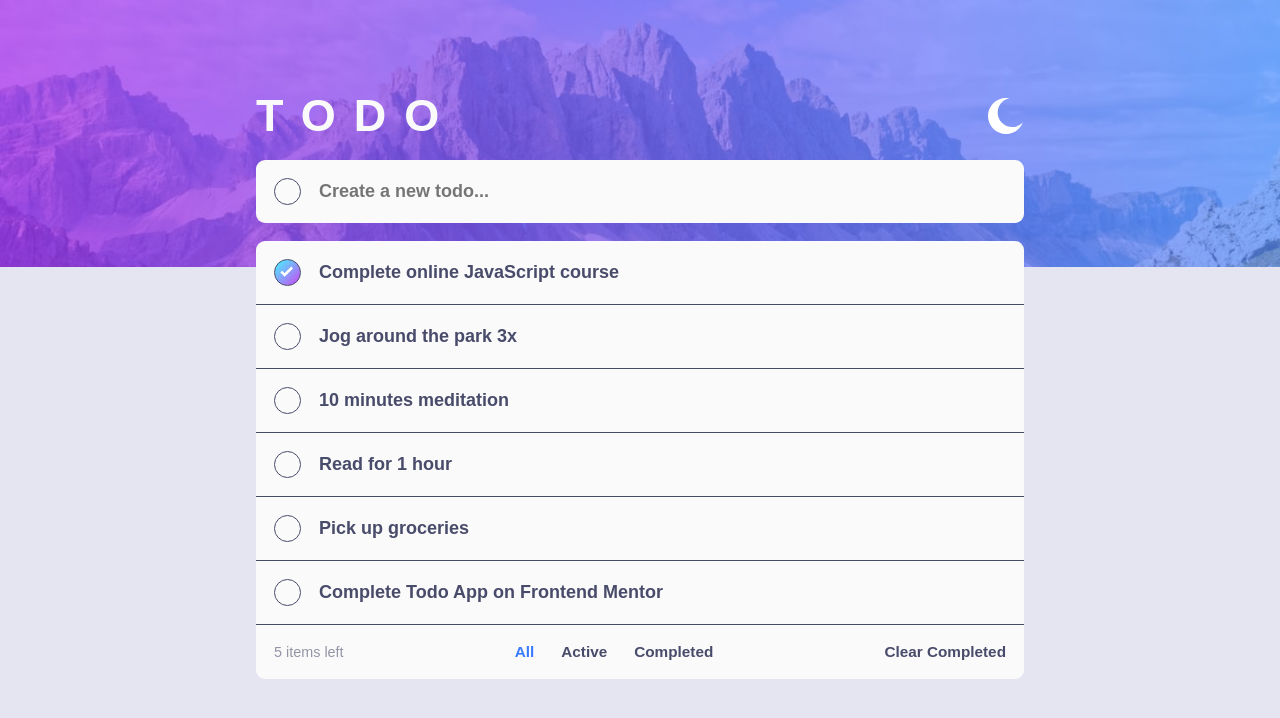
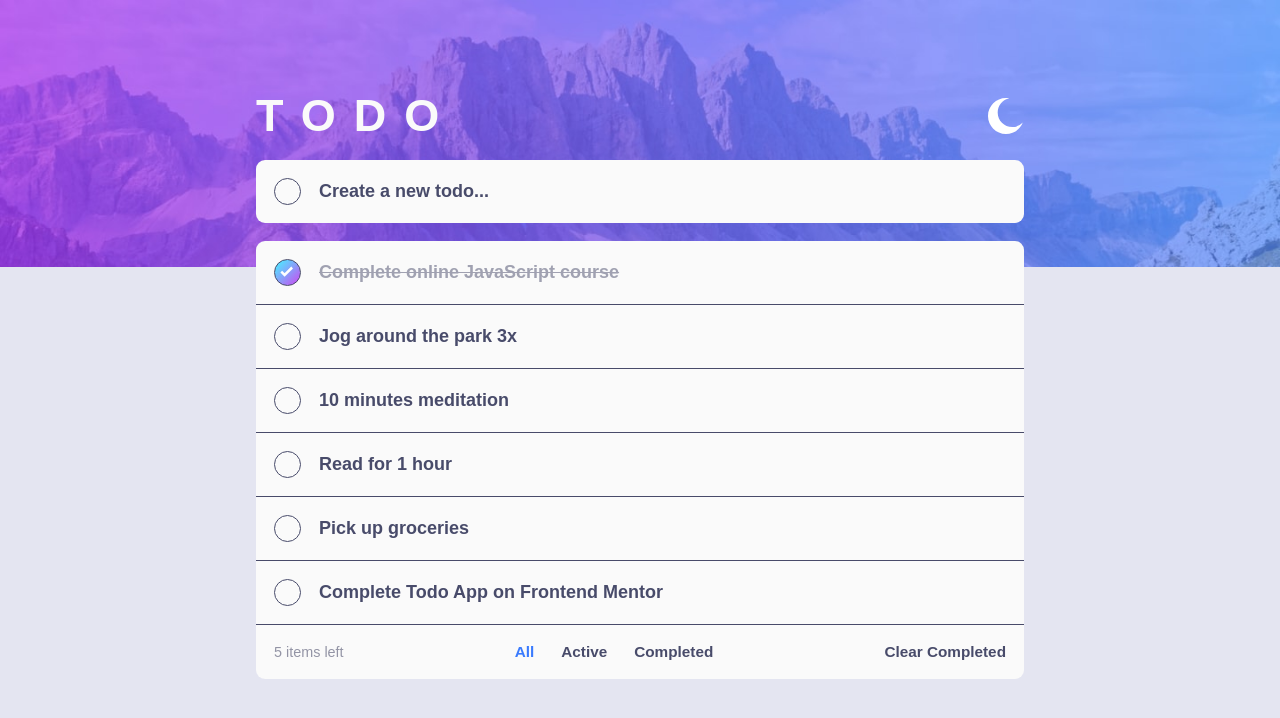
Before and after one commit to ackd151/todo-react, a React (Create React App) app: page / in a window 1280 px wide. Shown: the top 718 px of the page. Built offline with nearby package versions, Linux system fonts and the light colour scheme.

Commit message:
Resolved todos state update on todo check/uncheck. Now using localStorage for simple persistence option.

```diff
--- a/src/App.js
+++ b/src/App.js
@@ -1,4 +1,4 @@
-import { useState } from "react";
+import { useEffect, useState } from "react";
 import Header from "./Header";
 import NewTodo from "./NewTodo";
 import Todos from "./Todos";
@@ -6,9 +6,15 @@ import Todos from "./Todos";
 import bgDeskLight from "./assets/bg-desktop-light.jpg";
 import bgDeskDark from "./assets/bg-desktop-dark.jpg";
 
+import { getNewId } from "./utils/todoUtils";
+
 import "./App.css";
 
+// Static dev-data
+import staticData from "./devData";
+
 function App() {
+  /* THEME mgmt*/
   const [theme, setTheme] = useState("light");
   const themeToggleHandler = () => {
     setTheme((prev) => {
@@ -21,6 +27,52 @@ function App() {
 
   const setDocumentTheme = (theme) =>
     (document.documentElement.className = theme);
+  /** end - THEME mgmt */
+
+  /** TODOS state mgmt */
+  // dev static data
+  // const [todosState, setTodosState] = useState(staticData);
+  ///////
+  localStorage.removeItem("todo-list");
+  const storedData =
+    JSON.parse(localStorage.getItem("todo-list")) || staticData;
+
+  const [todosState, setTodosState] = useState(storedData);
+  // console.log("local: ", storedData);
+  // console.log(todosState);
+
+  // useEffect(() => {
+  //   const todos = JSON.parse(localStorage.getItem("todo-list"));
+  //   if (todos) {
+  //     setTodosState(todos);
+  //   }
+  // }, []);
+
+  useEffect(() => {
+    localStorage.setItem("todo-list", JSON.stringify(todosState));
+  }, [todosState]);
+
+  const onCompleteHandler = (id) => {
+    setTodosState((prevState) => {
+      let newState = prevState.map((todo) => {
+        if (todo.id === id) {
+          return { ...todo, complete: !todo.complete };
+        }
+        return { ...todo };
+      });
+      return [...newState];
+    });
+  };
+
+  const onAddHandler = (newTodo) => {
+    newTodo.id = getNewId(todosState);
+    setTodosState((prevState) => {
+      const newState = [...prevState];
+      newState.push(newTodo);
+      return newState;
+    });
+  };
+  /** end - TODOS state mgmt */
 
   return (
     <div className='App'>
@@ -32,8 +84,8 @@ function App() {
       </div>
       <main className='app-content'>
         <Header theme={theme} onThemeToggle={themeToggleHandler} />
-        <NewTodo />
-        <Todos />
+        <NewTodo onCheck={onAddHandler} />
+        <Todos todos={todosState} onCheck={onCompleteHandler} />
       </main>
     </div>
   );
--- a/src/Checkbox.jsx
+++ b/src/Checkbox.jsx
@@ -1,27 +1,19 @@
-import React, { useState } from "react";
+import React from "react";
 
 import "./Checkbox.css";
 
-const Checkbox = ({ completed, onCheck }) => {
-  const [isChecked, setIsChecked] = useState(completed);
-
-  const handleCheck = () => {
-    const status = !isChecked;
-    setIsChecked(status);
-    onCheck();
-  };
-
+const Checkbox = ({ checked, onCheck }) => {
   return (
     <label className='checkbox-label'>
-      <input type='checkbox' onChange={handleCheck} />
+      <input type='checkbox' onChange={onCheck} />
       <svg
-        className={`checkbox ${isChecked ? "checked" : ""}`}
+        className={`checkbox ${checked ? "checked" : ""}`}
         aria-hidden='true'
         fill='none'
         viewBox='-4 0 20 10'
       >
         <path
-          stroke={isChecked ? "#FFF" : "none"}
+          stroke={checked ? "#FFF" : "none"}
           strokeWidth='2'
           d='M1 4.304L3.696 7l6-6'
         />
--- a/src/NewTodo.jsx
+++ b/src/NewTodo.jsx
@@ -1,16 +1,38 @@
-import React from "react";
+import React, { useState } from "react";
+import Checkbox from "./Checkbox";
 
-import Checkbox from "./Checkbox";
 import "./NewTodo.css";
 
-const NewTodo = () => {
+const NewTodo = ({ onCheck }) => {
+  const placeHolder = "Create a new todo...";
+  const [todoContent, setTodoContent] = useState(placeHolder);
+
+  const contentChangeHandler = (ev) => {
+    setTodoContent(ev.target.value);
+  };
+  const focusHandler = () => {
+    setTodoContent("");
+  };
+
+  const onSubmitHandler = () => {
+    const newTodo = {
+      content: todoContent,
+      complete: false,
+    };
+    setTodoContent(placeHolder);
+    onCheck(newTodo);
+  };
+
   return (
     <div className='new-todo_block'>
-      <Checkbox />
+      <Checkbox onCheck={onSubmitHandler} />
       <input
         type='text'
         className='new-todo_input'
-        placeholder='Create a new todo...'
+        // placeholder='Create a new todo...'
+        onFocus={focusHandler}
+        value={todoContent}
+        onChange={contentChangeHandler}
       />
     </div>
   );
--- a/src/Todo.css
+++ b/src/Todo.css
@@ -12,3 +12,8 @@
   gap: 1rem;
   align-items: center;
 }
+
+.complete {
+  opacity: 0.5;
+  text-decoration: line-through;
+}
--- a/src/Todo.jsx
+++ b/src/Todo.jsx
@@ -4,17 +4,15 @@ import Checkbox from "./Checkbox";
 import "./Todo.css";
 
 const Todo = ({ todo, onCheck }) => {
-  console.log(todo.complete);
-
-  const onCheckHandler = () => {
-    onCheck(todo);
-  };
+  //   console.log(todo.complete);
 
   return (
     <div className='todo-item'>
       <div className='todo-data'>
-        <Checkbox completed={todo.complete} onCheck={onCheckHandler} />
-        <div className='todo-content'>{todo.content}</div>
+        <Checkbox checked={todo.complete} onCheck={onCheck} />
+        <div className={`todo-content ${todo.complete ? "complete" : ""}`}>
+          {todo.content}
+        </div>
       </div>
     </div>
   );
--- a/src/Todos.jsx
+++ b/src/Todos.jsx
@@ -1,43 +1,17 @@
-import React, { useState } from "react";
+import React from "react";
 import Todo from "./Todo";
 import TodosStatus from "./TodosStatus";
+import { calculateItemsLeft } from "./utils/todoUtils";
 
 import "./Todos.css";
 
-// Static dev-data
-import { todos } from "./devData";
-
-const calculateItemsLeft = (todos) => {
-  return todos.reduce((acc, todo) => {
-    return acc + (todo.complete ? 0 : 1);
-  }, 0);
-};
-
-const Todos = () => {
-  const [itemsLeft, setItemsLeft] = useState(calculateItemsLeft(todos));
-  const [todosState, setTodosState] = useState(todos);
-
-  const onCheckHandler = (todo) => {
-    console.log("CHECK", todo);
-    setTodosState((prevState) => {
-      const newState = [...prevState];
-      for (const idx in newState) {
-        if (newState[idx].id === todo.id) {
-          newState[idx].complete = !newState[idx].complete;
-          console.log(newState[idx]);
-        }
-      }
-      setItemsLeft(calculateItemsLeft(newState));
-      return newState;
-    });
-  };
-
+const Todos = ({ todos, onCheck }) => {
   return (
     <div className='todos-block'>
       {todos.map((todo) => (
-        <Todo key={todo.id} todo={todo} onCheck={onCheckHandler} />
+        <Todo key={todo.id} todo={todo} onCheck={() => onCheck(todo.id)} />
       ))}
-      <TodosStatus itemsLeft={itemsLeft} />
+      <TodosStatus itemsLeft={calculateItemsLeft(todos)} />
     </div>
   );
 };
--- a/src/devData.js
+++ b/src/devData.js
@@ -1,4 +1,4 @@
-export const todos = [
+const todos = [
   {
     id: 1,
     content: "Complete online JavaScript course",
@@ -30,3 +30,5 @@ export const todos = [
     complete: false,
   },
 ];
+
+export default todos;
--- /dev/null
+++ b/src/utils/todoUtils.js
@@ -0,0 +1,15 @@
+// Count unfinished todos
+export const calculateItemsLeft = (todos) => {
+  return todos.reduce((acc, todo) => {
+    return acc + (todo.complete ? 0 : 1);
+  }, 0);
+};
+
+// Get ID for new todo
+export const getNewId = (todos) => {
+  let max = 0;
+  for (const todo of todos) {
+    max = Math.max(max, todo.id);
+  }
+  return ++max;
+};
```
